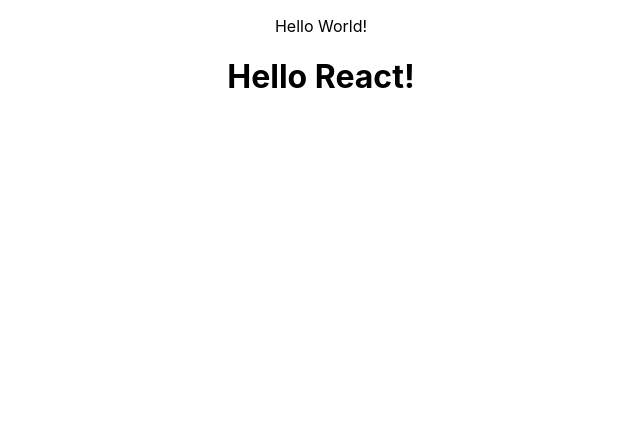
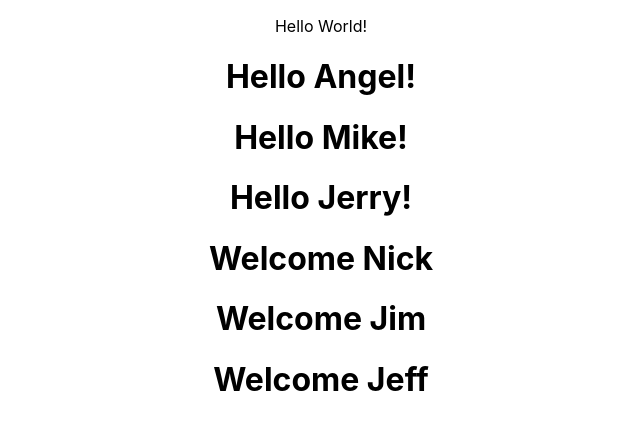
Before and after one commit to ABadBoy/my-app-react, a React (Create React App) app: page / in a window 1280 px wide. Shown: the top 430 px of the page, without its empty margins (319-959 px from the left). Built offline with nearby package versions, Linux system fonts and the light colour scheme.

Commit message:
add props

```diff
--- a/src/App.js
+++ b/src/App.js
@@ -2,13 +2,20 @@ import logo from './logo.svg';
 import './App.css';
 import React from "react";
 import Greet from "./components/Greet";
+import Welcome from "./components/Welcome";
+import Hello from "./components/hello";
 
 class App extends React.Component{
   render() {
     return (
         <div className="App">
           <p>Hello World!</p>
-          <Greet/>
+          <Greet name="Angel"/>
+          <Greet name="Mike"/>
+          <Greet name="Jerry"/>
+          <Welcome name="Nick"/>
+          <Welcome name="Jim"/>
+          <Welcome name="Jeff"/>
         </div>
     )
   }
--- a/src/components/Greet.js
+++ b/src/components/Greet.js
@@ -1,5 +1,5 @@
 import React from "react";
 
-const Greet = () => <h1>Hello React!</h1>
+const Greet = (props) => <h1>Hello {props.name}!</h1>
 
 export default Greet;
--- /dev/null
+++ b/src/components/Welcome.js
@@ -0,0 +1,9 @@
+import React, {Component} from "react";
+
+class Welcome extends Component{
+  render() {
+    return <h1>Welcome {this.props.name}</h1>;
+  }
+}
+
+export default Welcome;
--- /dev/null
+++ b/src/components/hello.js
@@ -0,0 +1,11 @@
+import React from "react";
+
+const Hello = () => {
+  return (
+      <div>
+        <h1>Hello World</h1>
+      </div>
+  )
+};
+
+export default Hello;
```
